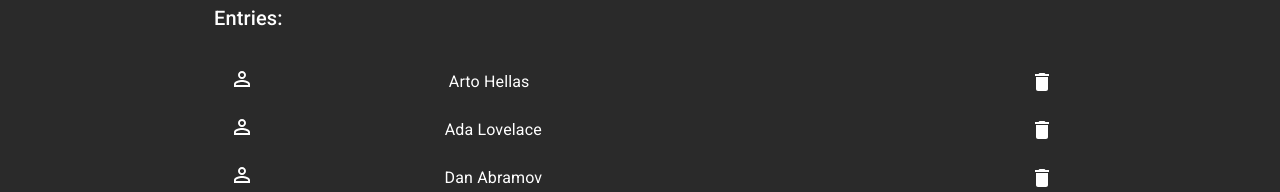
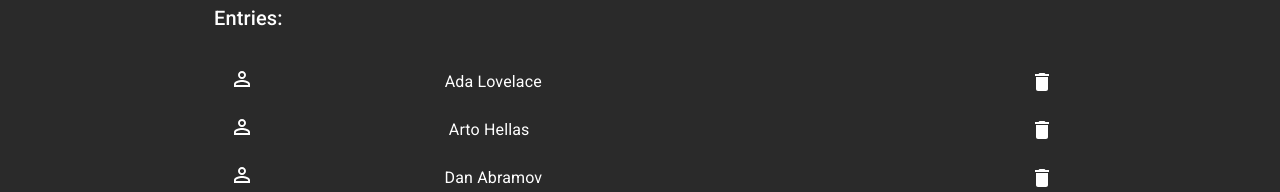
Before and after one commit to trazaq/fullstackopen.2022, a React (Create React App) app in the folder part2/: page / in a window 1280 px wide. Shown: the part 413-605 px from the top of the page. Built offline with nearby package versions, Linux system fonts and the light colour scheme; data requests are answered from the project's data file.

Commit message:
updated useEffect so entries are sorted by name

```diff
--- a/part2/src/App.js
+++ b/part2/src/App.js
@@ -192,7 +192,19 @@ const App = () => {
     //Need to make sure the Express Server is running
     useEffect(() => {
         personService.getAll().then(data => {
-            setPersons(persons.concat(data))
+            setPersons(persons.concat(data).sort((a, b) => {
+                const nameA = a.name.toUpperCase(); // ignore upper and lowercase
+                const nameB = b.name.toUpperCase(); // ignore upper and lowercase
+                if (nameA < nameB) {
+                    return -1;
+                }
+                if (nameA > nameB) {
+                    return 1;
+                }
+
+                // names must be equal
+                return 0;
+            }))
         })
         /* let data = []
          for (let i = 0; i < 200; i++) {
```
